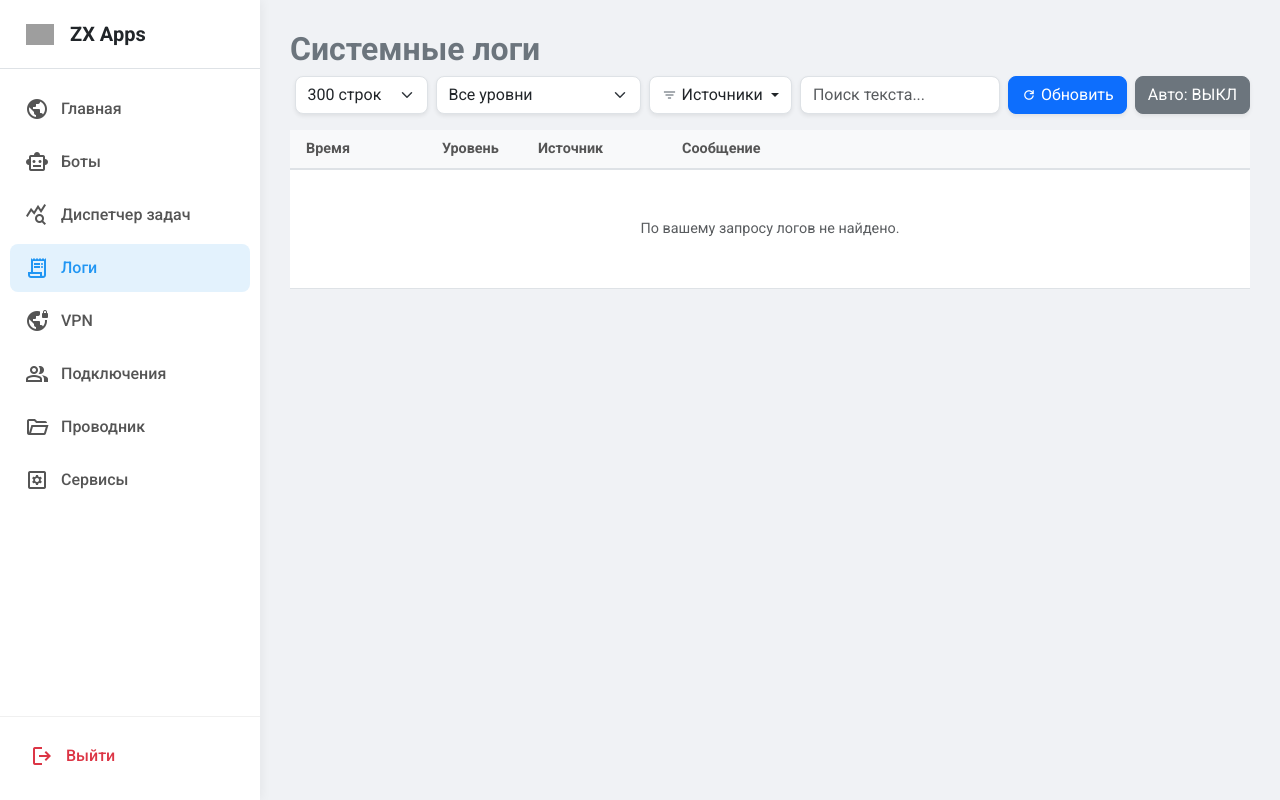
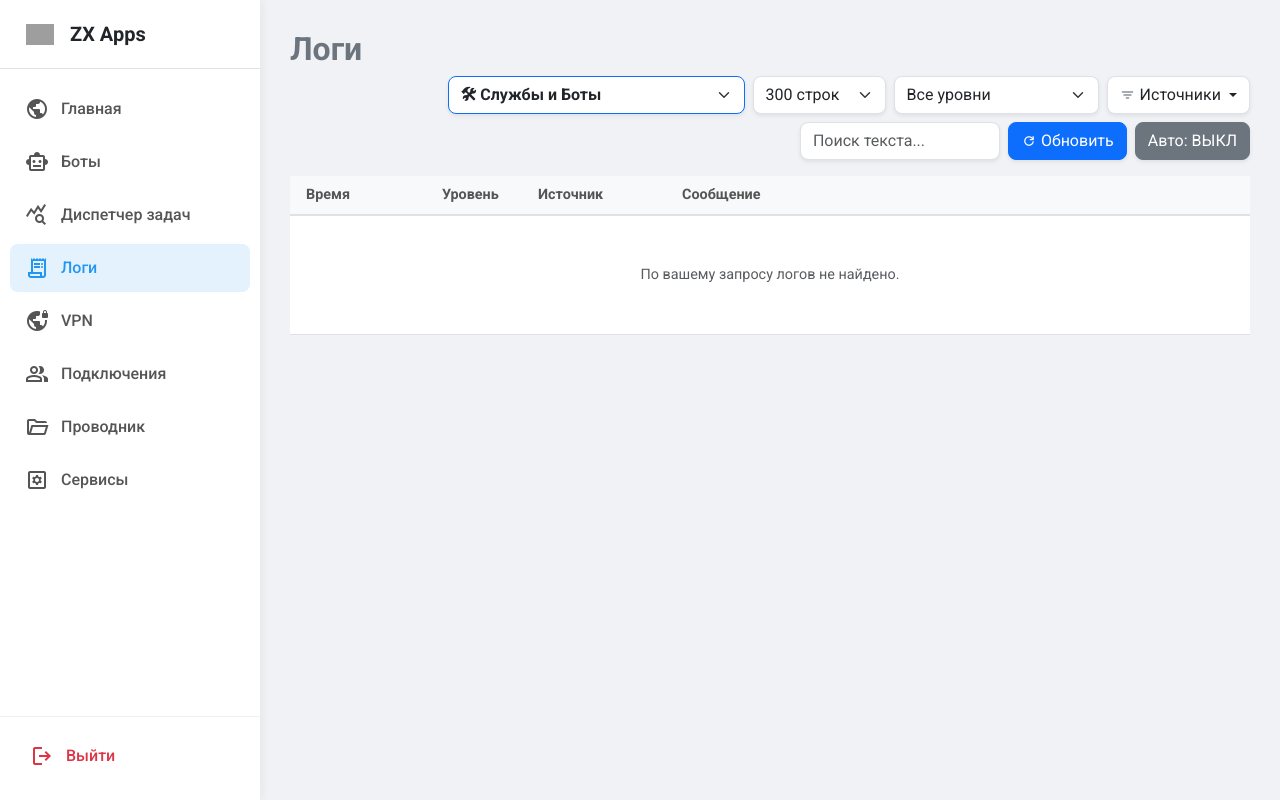
Before and after one commit to Zotic/webpanel, a Flask app: page /logs in a window 1280 px wide. Run offline with Flask 3, Linux system fonts and the light colour scheme; the visitor is signed in with stand-in values (Sample User, id 1); data that the repository does not hold is empty; grey boxes are pictures that could not be loaded.

Commit message:
Add log mode filter and UI improvements
Introduce a log 'mode' to support filtering between service/user logs and full syslog. Server: accept a 'mode' param (default 'services'), build a base journalctl command, derive log source from SYSLOG_IDENTIFIER or _SYSTEMD_UNIT, and when mode=='services' skip common system sources (kernel, systemd, CRON, sshd, sudo, su). Also improve message parsing, timestamp/priority mapping and error handling in the API response. Client: send the selected mode from the UI, show a loading spinner while fetching, and display errors in the table. Template: add a log mode selector and update the page title. Overall improves usability by letting users toggle between service-only and full syslog views.

```diff
--- a/server.py
+++ b/server.py
@@ -1132,9 +1132,14 @@ def api_system_logs():
     lines = filters.get('lines', 300)
     priority = filters.get('priority', 'all')
     search = filters.get('search', '').lower()
+    mode = filters.get('mode', 'services') # 'services' или 'syslog'
 
     lines_safe = shlex.quote(str(int(lines)))
+
+    # Базовая команда journalctl
     cmd = f"journalctl -r -n {lines_safe} -o json"
+
+    # Фильтрация по приоритету
     if priority == 'error': cmd += " -p 0..3"
     elif priority == 'warning': cmd += " -p 4"
     elif priority == 'info': cmd += " -p 5..7"
@@ -1146,22 +1151,36 @@ def api_system_logs():
             if not line.strip(): continue
             try:
                 entry = json.loads(line)
+
+                source = entry.get('SYSLOG_IDENTIFIER', entry.get('_SYSTEMD_UNIT', 'unknown'))
+
+                # Если режим 'services', игнорируем системные штуки (оставляем только .service файлы и юзерские приложения)
+                # Если режим 'syslog', берем всё (ядро, sshd, cron и т.д.)
+                if mode == 'services':
+                    if source in ['kernel', 'systemd', 'CRON', 'sshd', 'sudo', 'su'] or not source:
+                        continue
+
                 msg = entry.get('MESSAGE', '')
                 if isinstance(msg, list): msg = bytes(msg).decode('utf-8', errors='replace')
                 elif not isinstance(msg, str): msg = str(msg)
                 msg = clean_logs(msg)
-                source = entry.get('SYSLOG_IDENTIFIER', entry.get('_SYSTEMD_UNIT', 'unknown'))
+
                 if search and search not in msg.lower() and search not in source.lower(): continue
+
                 timestamp = int(entry.get('__REALTIME_TIMESTAMP', 0)) // 1000000
                 date_str = datetime.fromtimestamp(timestamp).strftime('%d.%m %H:%M:%S') if timestamp else ""
+
                 prio_num = int(entry.get('PRIORITY', 6))
                 if prio_num <= 3: prio_str = "ERROR"
                 elif prio_num == 4: prio_str = "WARNING"
                 else: prio_str = "INFO"
+
                 logs.append({"time": date_str, "priority": prio_str, "source": source, "message": msg})
             except: pass
+
         return jsonify({"success": True, "logs": logs})
-    except Exception as e: return jsonify({"success": False, "error": str(e)})
+    except Exception as e:
+        return jsonify({"success": False, "error": str(e)})
 
 @app.route('/api/vpn_users', methods=['GET'])
 @login_required
--- a/static/js/logs.js
+++ b/static/js/logs.js
@@ -9,14 +9,23 @@ let selectedSources = new Set(); // Хранит выбранные галочк
 async function fetchLogs() {
     const priority = document.getElementById('logPriority').value;
     const search = document.getElementById('logSearch').value;
-    const lines = document.getElementById('logLines').value; // Читаем выбор количества строк
+    const lines = document.getElementById('logLines').value;
+    const mode = document.getElementById('logMode').value; // Читаем режим
+
     const tbody = document.getElementById('logsTableBody');
+    // Показываем индикатор загрузки
+    tbody.innerHTML = '<tr><td colspan="4" class="text-center py-5 text-muted"><div class="spinner-border text-primary" role="status"></div><br>Чтение логов сервера...</td></tr>';
 
     try {
         const res = await fetch('/api/system_logs', {
             method: 'POST',
             headers: { 'Content-Type': 'application/json' },
-            body: JSON.stringify({ priority: priority, search: search, lines: parseInt(lines) })
+            body: JSON.stringify({
+                priority: priority,
+                search: search,
+                lines: parseInt(lines),
+                mode: mode // Отправляем режим на сервер
+            })
         });
 
         if (res.status === 401) { location.reload(); return; }
@@ -26,9 +35,11 @@ async function fetchLogs() {
             allLoadedLogs = data.logs;
             updateSourceFilters(); // Обновляем список галочек
             renderLogs();          // Отрисовываем таблицу
+        } else {
+            tbody.innerHTML = `<tr><td colspan="4" class="text-center py-5 text-danger fw-bold">Ошибка: ${data.error}</td></tr>`;
         }
     } catch (e) {
-        console.error("Ошибка загрузки логов:", e);
+        tbody.innerHTML = '<tr><td colspan="4" class="text-center py-5 text-danger fw-bold">Сбой сети.</td></tr>';
     }
 }
 
--- a/templates/logs.html
+++ b/templates/logs.html
@@ -2,9 +2,16 @@
 
 {% block content %}
 <div class="d-flex justify-content-between align-items-center mb-3 flex-wrap gap-2">
-    <h2 class="fw-bold text-secondary mb-0">Системные логи</h2>
+    <h2 class="fw-bold text-secondary mb-0">Логи</h2>
 
     <div class="d-flex flex-wrap gap-2 flex-grow-1 justify-content-lg-end align-items-center">
+
+        <!-- НОВЫЙ ФИЛЬТР: РЕЖИМ ЛОГИРОВАНИЯ -->
+        <select id="logMode" class="form-select shadow-sm fw-bold border-primary" style="width: auto; border-radius: 8px;" onchange="fetchLogs()">
+            <option value="services" selected>🛠 Службы и Боты</option>
+            <option value="syslog">💻 Весь Syslog (Ядро, SSH, Cron)</option>
+        </select>
+
         <!-- Выбор количества строк -->
         <select id="logLines" class="form-select shadow-sm" style="width: auto; border-radius: 8px;" onchange="fetchLogs()">
             <option value="100">100 строк</option>
```
